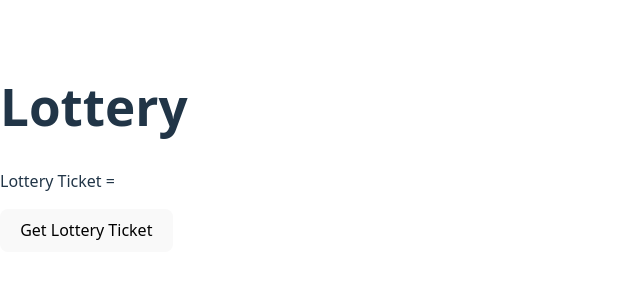
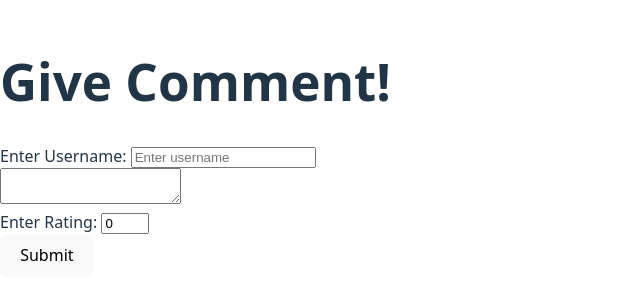
Before and after one commit to ArshdeepKaur1909/toDoWithReactJs, a React (Vite) app: page / in a window 1280 px wide. Shown: the part 252-552 px from the top of the page, without its empty margins (0-640 px from the left). Built offline with nearby package versions, Linux system fonts and the light colour scheme.

Commit message:
Created comment component

```diff
--- a/src/App.jsx
+++ b/src/App.jsx
@@ -1,11 +1,12 @@
 // import './App.css'
 import ToDo from "./toDo.jsx"
 import Lottery from "./lottery.jsx"
+import Comment from "./comment.jsx"
 
 function App() {
   return (
     <>
-      <Lottery />
+      <Comment />
     </>
   );
 }
--- /dev/null
+++ b/src/comment.jsx
@@ -0,0 +1,46 @@
+import {useState} from "react";
+
+function Comment(){
+    const [inputObject, setInputObject] = useState({
+        username: "",
+        remarks: "",
+        rating: 0
+    });
+
+    let handleEventChange = function(event){
+      let name = event.target.name;
+      let value = event.target.value;
+
+      setInputObject( (prevInputObject) => {
+        return {...prevInputObject, [name]: value}
+      } );
+    }
+
+    let submitForm = function(event){
+      event.preventDefault();
+      setInputObject({
+        username: "",
+        remarks: "",
+        rating: 0
+      });
+    }
+
+    return (
+    <div>
+    <h1>Give Comment!</h1>
+    <form onSubmit={submitForm} >
+      <label htmlFor="username" >Enter Username: </label>
+      <input onChange={handleEventChange} id="username" placeholder="Enter username" name="username" type="text" value={inputObject.username}/>
+      <br />
+      <textarea onChange={handleEventChange} name="remarks" value={inputObject.remarks}>Add your remarks</textarea>
+      <br />
+      <label htmlFor="rating" >Enter Rating: </label>
+      <input onChange={handleEventChange} id="rating" placeholder="Enter rating" name="rating" type="number" min={1} max={5} value={inputObject.rating}/>
+      <br />
+      <button type="submit">Submit</button>
+    </form>
+    </div>
+  );
+}
+
+export default Comment;
```
